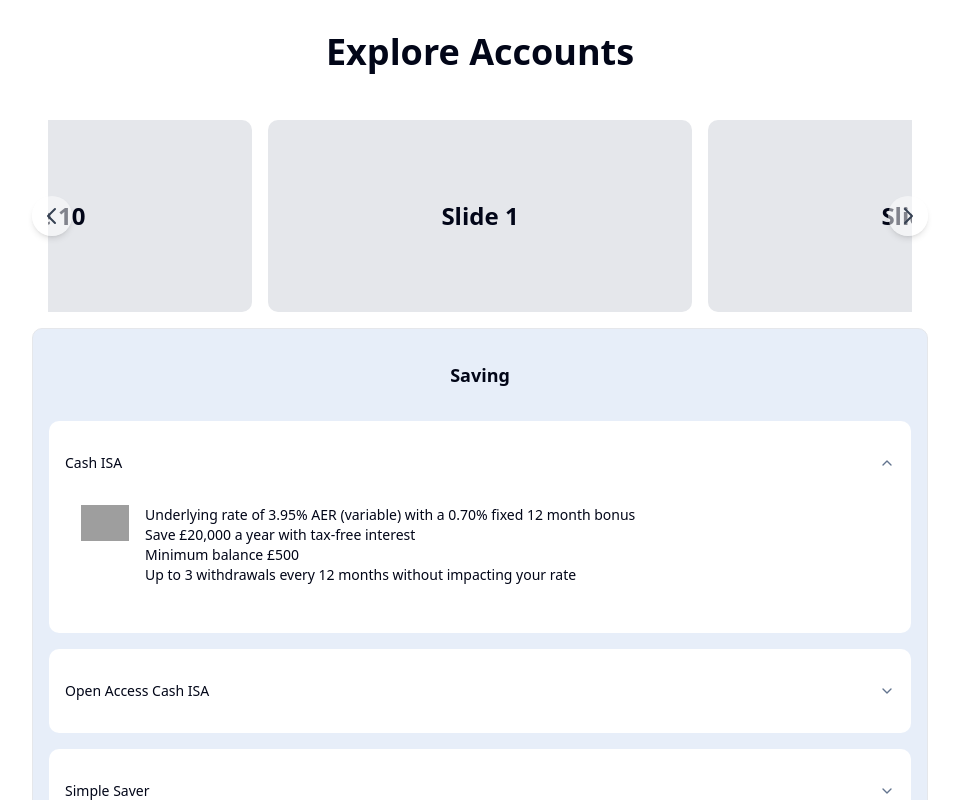
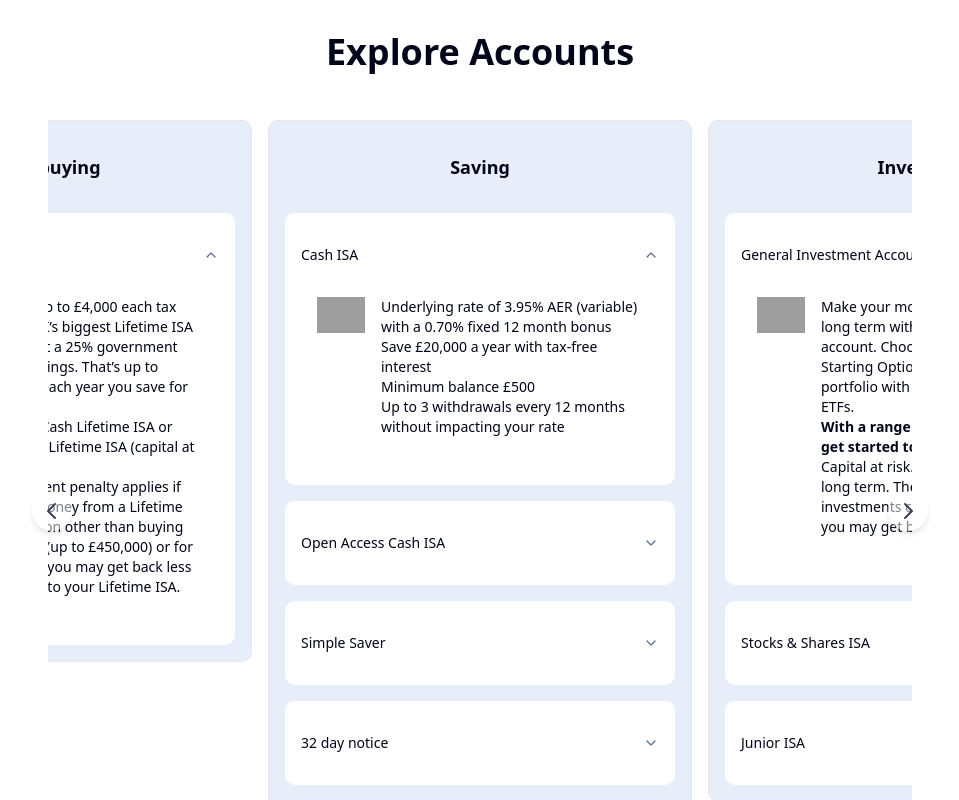
Before and after one commit to weilidai2001/mb-cms, a Next.js app in the folder webapp/: page /explore in a window 1280 px wide. Shown: the top 800 px of the page, without its empty margins (160-1119 px from the left). Built offline with nearby package versions, Linux system fonts and the light colour scheme.

Commit message:
feat: refactor Carousel to accept dynamic slides and integrate with category tiles

```diff
--- a/webapp/src/app/explore/page.tsx
+++ b/webapp/src/app/explore/page.tsx
@@ -91,6 +91,13 @@ const apiResponse: Products = [
 
 const ExplorePage = () => {
   const categories = extractCategories(apiResponse);
+  const slides = categories.map((category) => (
+    <CategoryTile
+      key={category}
+      category={category}
+      products={getProductsByCategory(apiResponse, category)}
+    />
+  ));
 
   return (
     <main>
@@ -102,16 +109,7 @@ const ExplorePage = () => {
         <h2 id="products-heading" className="sr-only">
           All Products
         </h2>
-        <Carousel />
-        <div className="space-y-8">
-          {categories.map((category) => (
-            <CategoryTile
-              key={category}
-              category={category}
-              products={getProductsByCategory(apiResponse, category)}
-            />
-          ))}
-        </div>
+        <Carousel slides={slides} />
       </section>
     </main>
   );
--- a/webapp/src/components/ui/carousel.tsx
+++ b/webapp/src/components/ui/carousel.tsx
@@ -3,7 +3,7 @@
 import useEmblaCarousel from "embla-carousel-react";
 import { useCallback } from "react";
 
-const Carousel = () => {
+const Carousel = ({ slides }: { slides: React.ReactNode[] }) => {
   const [emblaRef, emblaApi] = useEmblaCarousel({
     loop: true,
     align: "center",
@@ -16,14 +16,12 @@ const Carousel = () => {
     <div className="relative max-w-4xl mx-auto p-4">
       <div className="overflow-hidden" ref={emblaRef}>
         <div className="flex -ml-4">
-          {[...Array(10).keys()].map((i) => (
+          {slides.map((slide, index) => (
             <div
               className="relative min-w-0 flex-shrink-0 w-1/2 pl-4"
-              key={i}
+              key={index}
             >
-              <div className="h-48 bg-gray-200 rounded-lg flex items-center justify-center text-2xl font-bold">
-                Slide {i + 1}
-              </div>
+              {slide}
             </div>
           ))}
         </div>
@@ -32,16 +30,38 @@ const Carousel = () => {
         className="absolute top-1/2 left-0 transform -translate-y-1/2 bg-white/50 hover:bg-white p-2 rounded-full shadow-md z-10"
         onClick={scrollPrev}
       >
-        <svg xmlns="http://www.w3.org/2000/svg" className="h-6 w-6 text-gray-700" fill="none" viewBox="0 0 24 24" stroke="currentColor">
-          <path strokeLinecap="round" strokeLinejoin="round" strokeWidth={2} d="M15 19l-7-7 7-7" />
+        <svg
+          xmlns="http://www.w3.org/2000/svg"
+          className="h-6 w-6 text-gray-700"
+          fill="none"
+          viewBox="0 0 24 24"
+          stroke="currentColor"
+        >
+          <path
+            strokeLinecap="round"
+            strokeLinejoin="round"
+            strokeWidth={2}
+            d="M15 19l-7-7 7-7"
+          />
         </svg>
       </button>
       <button
         className="absolute top-1/2 right-0 transform -translate-y-1/2 bg-white/50 hover:bg-white p-2 rounded-full shadow-md z-10"
         onClick={scrollNext}
       >
-        <svg xmlns="http://www.w3.org/2000/svg" className="h-6 w-6 text-gray-700" fill="none" viewBox="0 0 24 24" stroke="currentColor">
-          <path strokeLinecap="round" strokeLinejoin="round" strokeWidth={2} d="M9 5l7 7-7 7" />
+        <svg
+          xmlns="http://www.w3.org/2000/svg"
+          className="h-6 w-6 text-gray-700"
+          fill="none"
+          viewBox="0 0 24 24"
+          stroke="currentColor"
+        >
+          <path
+            strokeLinecap="round"
+            strokeLinejoin="round"
+            strokeWidth={2}
+            d="M9 5l7 7-7 7"
+          />
         </svg>
       </button>
     </div>
```
